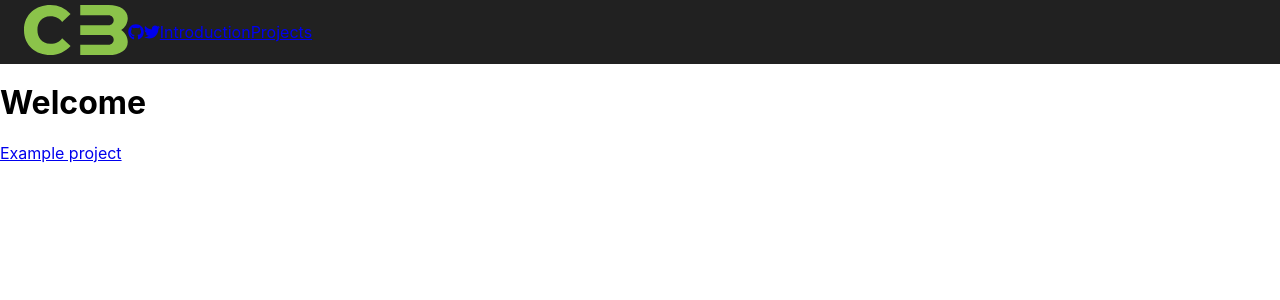
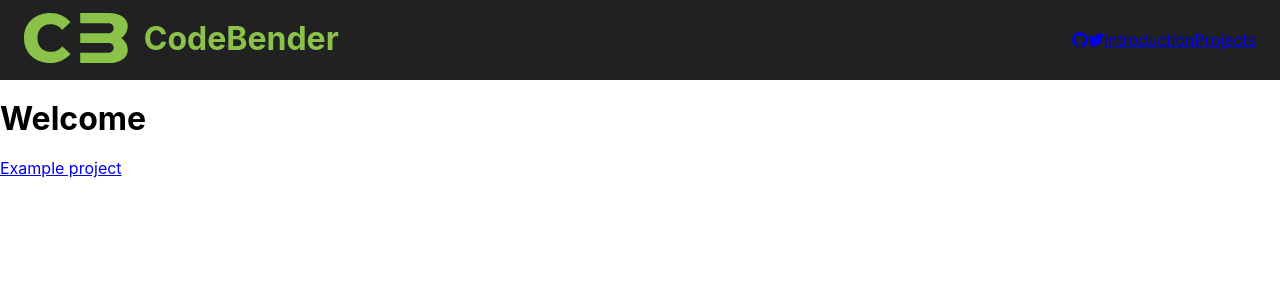
Before and after one commit to developing-coder/personal-portfolio, a React (Create React App) app: page / in a window 1280 px wide. Shown: the top 300 px of the page. Built offline with nearby package versions, Linux system fonts and the light colour scheme.

Commit message:
Add site name to nav bar.

```diff
--- a/src/components/NavBar/NavBar.js
+++ b/src/components/NavBar/NavBar.js
@@ -21,6 +21,9 @@ class NavBar extends Component {
                         <div className={classes.logo}>
                             <CodeBenderLogo />
                         </div>
+                        <div className={classes.siteTitle}>
+                            <h1>CodeBender</h1>
+                        </div>
                         <a href="https://github.com/developing-coder/" id="profile-link">
                             <FontAwesomeIcon icon={["fab", "github"]} />
                         </a>
--- a/src/components/NavBar/navBarStyles.js
+++ b/src/components/NavBar/navBarStyles.js
@@ -6,6 +6,10 @@ export const styles = {
         flexGrow: 1
     },
     logo: {
-        fill: themeColors.primary.contrastText,
+        fill: themeColors.primary.contrastText
+    },
+    siteTitle: {
+        paddingLeft: '1em',
+        flexGrow: 1,
     }
   };
```
